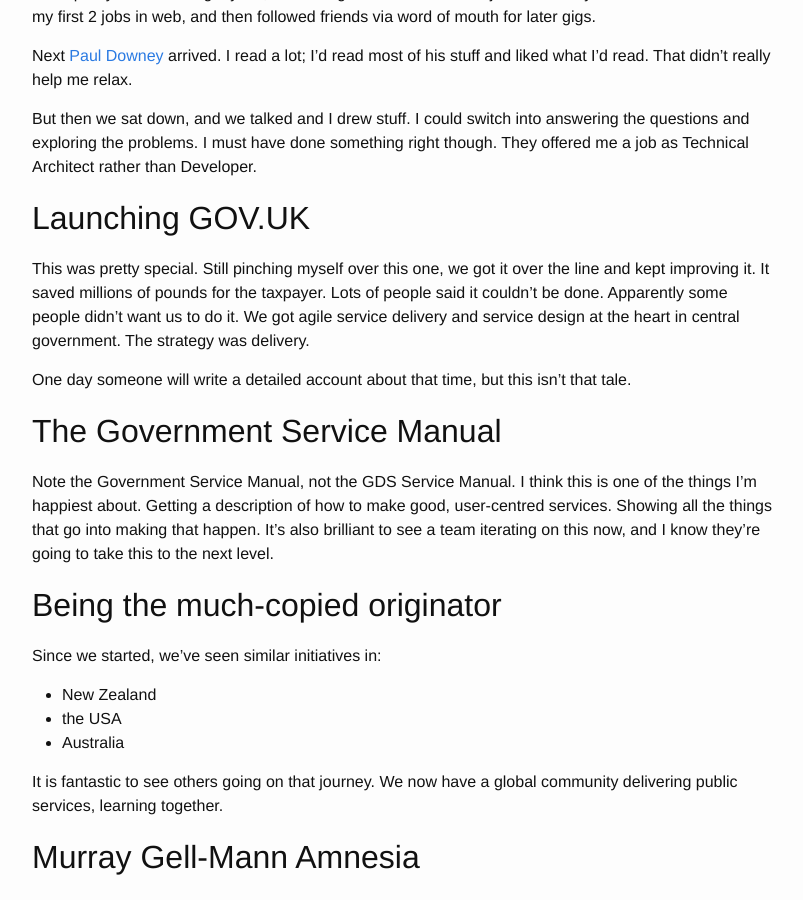
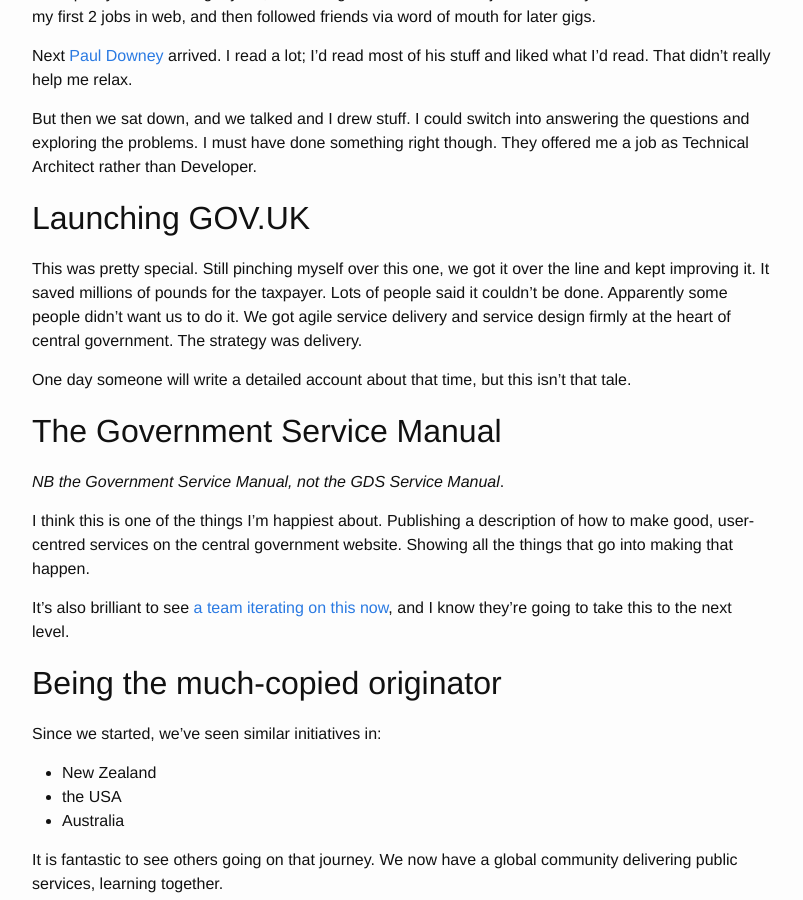
Before and after one commit to jabley/jamesabley.com, a Jekyll site: the page built from _posts/2016-01-21-gds-alumnus.md, in a window 1280 px wide and 900 px high, scrolled down 498 px. Shown: the whole window, without its empty margins (238-1041 px from the left). Built offline with Jekyll 4.4.1, drawn with Linux system fonts in a browser that asks for light colours.

Commit message:
More tweaks and links

```diff
--- a/_posts/2016-01-21-gds-alumnus.md
+++ b/_posts/2016-01-21-gds-alumnus.md
@@ -20,13 +20,17 @@
 
 ## Launching GOV.UK
 
-This was pretty special. Still pinching myself over this one, we got it over the line and kept improving it. It saved millions of pounds for the taxpayer. Lots of people said it couldn't be done. Apparently some people didn't want us to do it. We got agile service delivery and service design at the heart in central government. The strategy was delivery.
+This was pretty special. Still pinching myself over this one, we got it over the line and kept improving it. It saved millions of pounds for the taxpayer. Lots of people said it couldn't be done. Apparently some people didn't want us to do it. We got agile service delivery and service design firmly at the heart of central government. The strategy was delivery.
 
 One day someone will write a detailed account about that time, but this isn't that tale.
 
 ## The Government Service Manual
 
-Note the Government Service Manual, not the GDS Service Manual. I think this is one of the things I'm happiest about. Getting a description of how to make good, user-centred services. Showing all the things that go into making that happen. It's also brilliant to see a team iterating on this now, and I know they're going to take this to the next level.
+*NB the Government Service Manual, not the GDS Service Manual*.
+
+I think this is one of the things I'm happiest about. Publishing a description of how to make good, user-centred services on the central government website. Showing all the things that go into making that happen.
+
+It's also brilliant to see [a team iterating on this now](https://gds.blog.gov.uk/2015/12/21/service-manual-preparing-for-beta/), and I know they're going to take this to the next level.
 
 ## Being the much-copied originator
 
@@ -38,7 +42,7 @@
 
 It is fantastic to see others going on that journey. We now have a global community delivering public services, learning together.
 
-## Murray Gell-Mann Amnesia
+## [Murray Gell-Mann Amnesia](http://www.goodreads.com/quotes/65213-briefly-stated-the-gell-mann-amnesia-effect-is-as-follows-you)
 
 I now know a little about more things in the world. My opinion of the media has adjusted accordingly.
 
```
